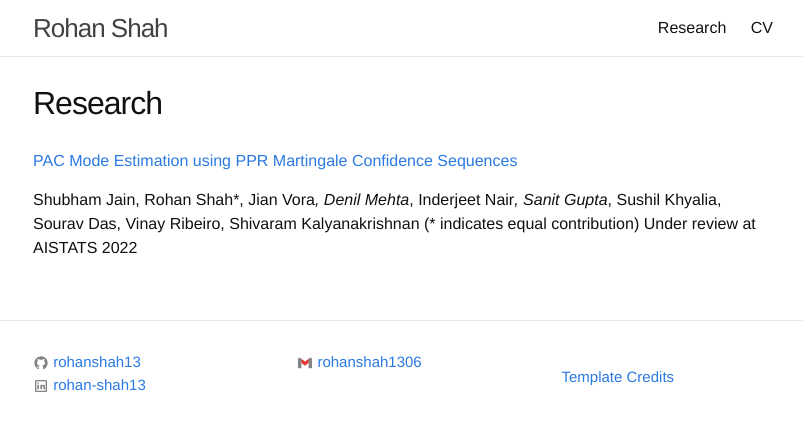
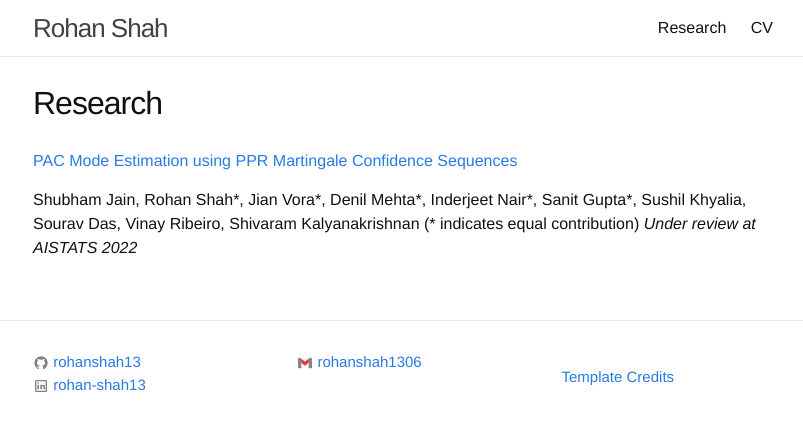
Before and after one commit to rohanshah13/rohanshah13.github.io, a Jekyll site: the page built from _pages/research.md, in a window 1280 px wide. Shown: the top 431 px of the page, without its empty margins (237-1040 px from the left). Built offline with Jekyll 4.4.1, drawn with Linux system fonts in a browser that asks for light colours; comment, search, counter and statistics services are not loaded.

```diff
--- a/_pages/research.md
+++ b/_pages/research.md
@@ -7,6 +7,6 @@ order: 2
 
 [PAC Mode Estimation using PPR Martingale Confidence Sequences](https://arxiv.org/abs/2109.05047)
 
-Shubham Jain, Rohan Shah\*, Jian Vora*, Denil Mehta*, Inderjeet Nair*, Sanit Gupta*, Sushil Khyalia, Sourav Das, Vinay Ribeiro, Shivaram Kalyanakrishnan
-(* indicates equal contribution)
-Under review at AISTATS 2022
+Shubham Jain, Rohan Shah\*, Jian Vora\*, Denil Mehta\*, Inderjeet Nair\*, Sanit Gupta\*, Sushil Khyalia, Sourav Das, Vinay Ribeiro, Shivaram Kalyanakrishnan
+(\* indicates equal contribution)
+*Under review at AISTATS 2022*
```
